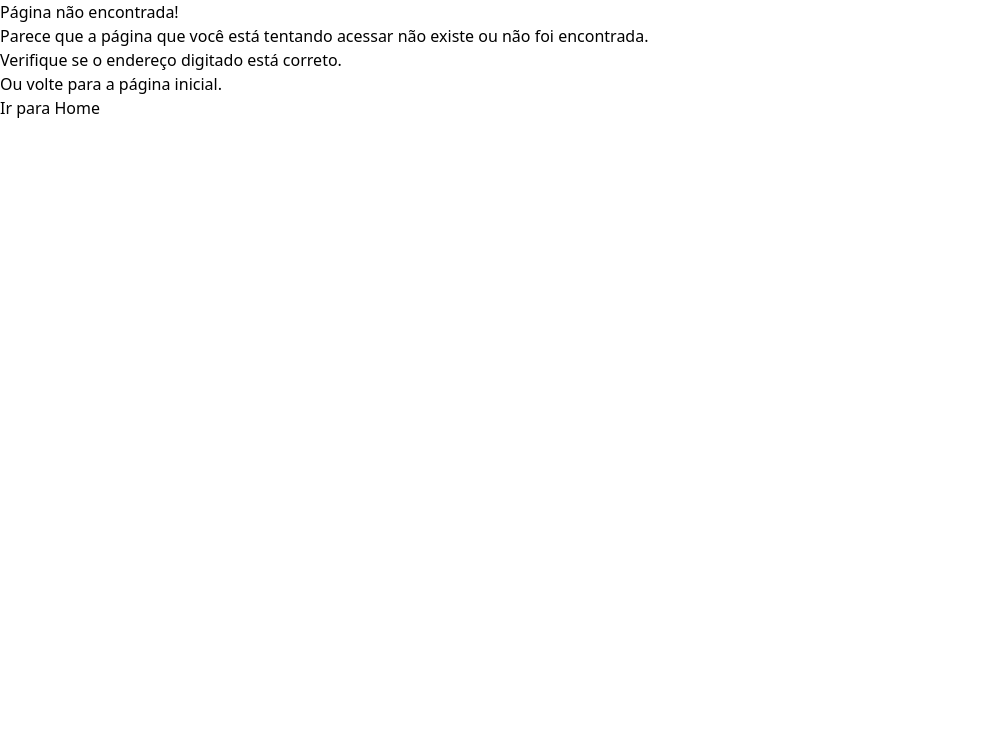
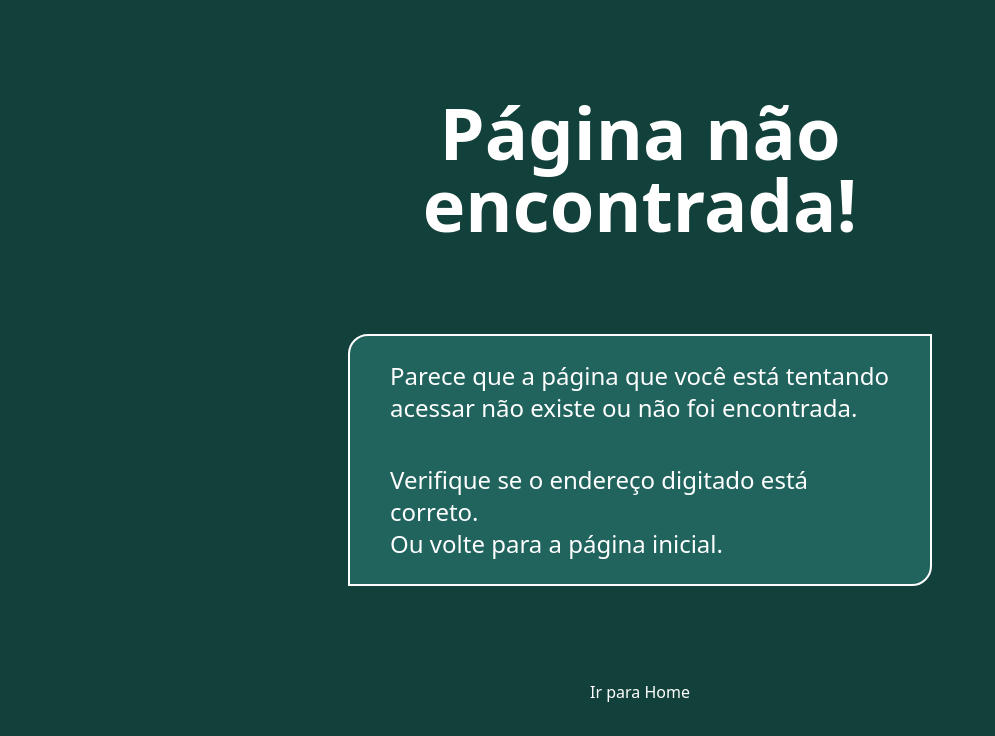
Before and after one commit to BSM-Global-Solution/evolvere, a React (Vite) app: page /contato in a window 1280 px wide. Shown: the top 736 px of the page, without its empty margins (0-995 px from the left). Built offline with nearby package versions, Linux system fonts and the light colour scheme; a web font is replaced by a local one.

Commit message:
feat(Error): iniciado estilização da página e alterado código de váriavel de cor.

```diff
--- a/src/globals.css
+++ b/src/globals.css
@@ -16,7 +16,7 @@ html {
     --color-green-178177: #178177;
 
     --color-tertiary-100: #E8FFFC;
-    --color-tertiary-600: #12403B;
+    --color-tertiary-600: #21645D;
     --color-tertiary-700: #12403B;
 
     --color-cyan-100: #66FEEC;
--- a/src/routes/Error/index.tsx
+++ b/src/routes/Error/index.tsx
@@ -2,10 +2,12 @@ import { Link } from "react-router-dom";
 
 export default function Error() {
   return (
-    <section>
-      <div>
-        <h1>Página não encontrada!</h1>
-        <ul>
+    <section className="w-full h-screen bg-tertiary-700 px-45 py-24 text-white">
+      <div className="flex flex-col justify-between items-center w-full h-full px-42">
+        <h1 className="text-7xl font-bold text-center">
+            Página não encontrada!
+        </h1>
+        <ul className="flex flex-col gap-10 max-w-220 bg-tertiary-600 px-10 py-6 text-2xl rounded-br-[20px] rounded-tl-[20px] border-2 border-white">
           <li>
             Parece que a página que você está tentando acessar não existe ou não
             foi encontrada.
```
